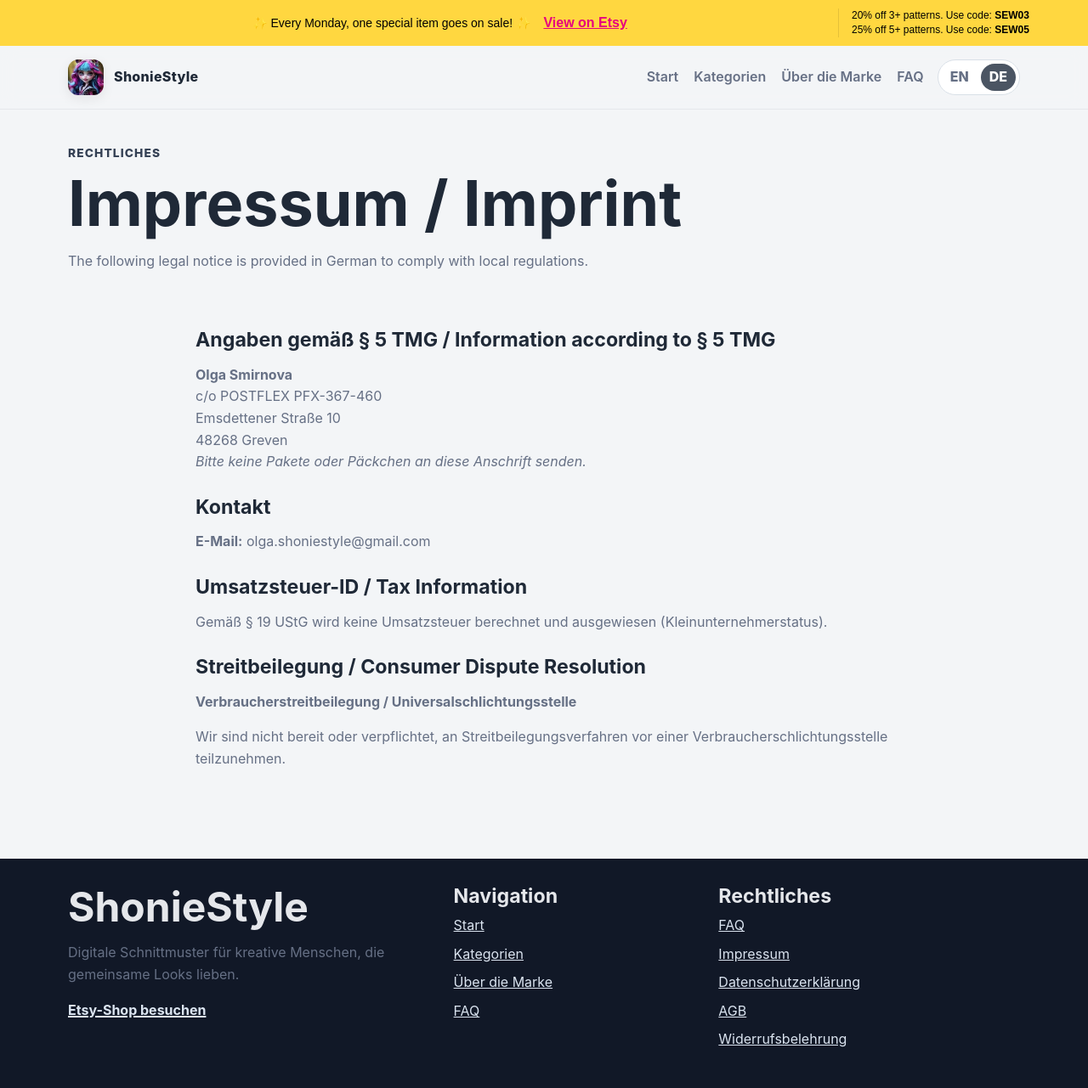
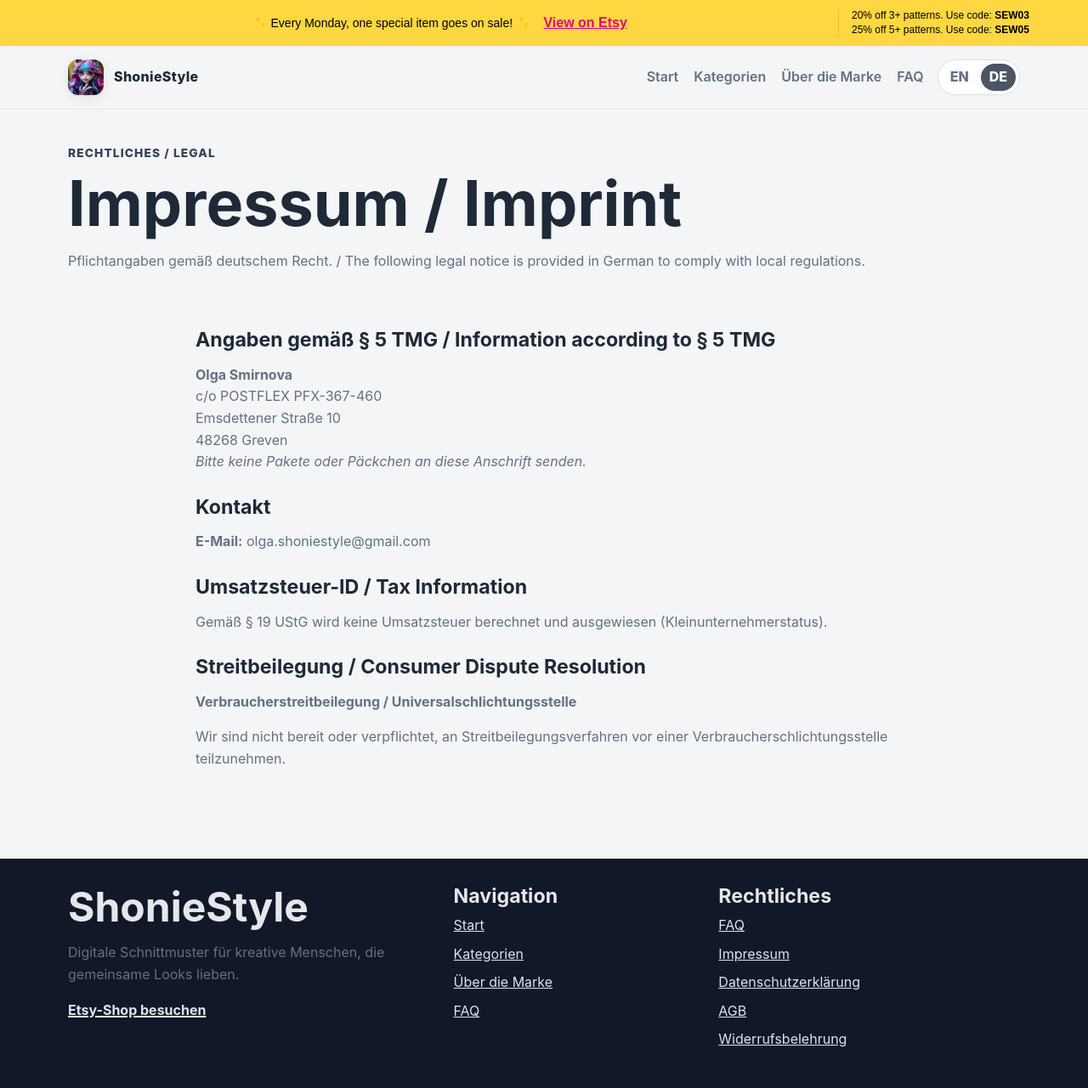
Before and after one commit to ShonieStyle/shoniestyle.github.io, a Jekyll site: the page built from impressum.md, in a window 1280 px wide. Shown: the whole page at 85% size. Built offline with Jekyll 4.4.1, drawn with Linux system fonts in a browser that asks for light colours.

Commit message:
Update impressum.md

```diff
--- a/impressum.md
+++ b/impressum.md
@@ -2,8 +2,8 @@
 layout: page
 lang: de
 title: Impressum / Imprint
-eyebrow: Rechtliches
-lead: The following legal notice is provided in German to comply with local regulations.
+eyebrow: Rechtliches / Legal
+lead: Pflichtangaben gemäß deutschem Recht. / The following legal notice is provided in German to comply with local regulations.
 permalink: /impressum/
 ---
 
```
